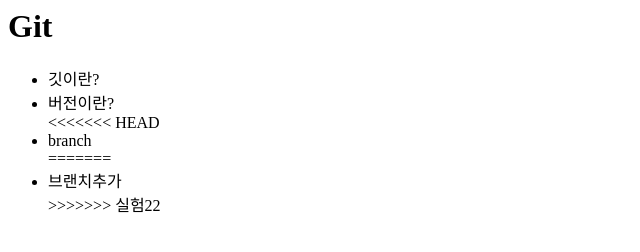
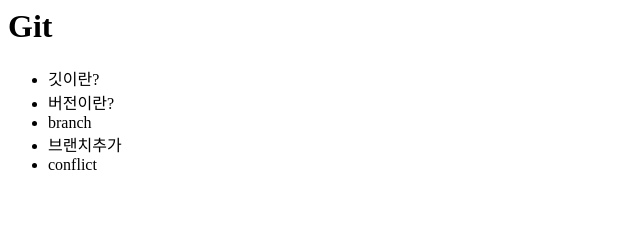
Before and after one commit to masangbeom/opentutorials_git_sangbeom, a plain HTML site: page index.html in a window 1280 px wide. Shown: the whole page, without its empty margins (0-640 px from the left). Drawn offline with Linux system fonts and the light colour scheme.

Commit message:
add conflict

```diff
--- a/index.html
+++ b/index.html
@@ -9,11 +9,9 @@
         <ul>
             <li>깃이란?</li>
             <li>버전이란?</li>
-<<<<<<< HEAD
             <li>branch</li>
-=======
             <li>브랜치추가</li>
->>>>>>> 실험22
+            <li>conflict</li>
         </ul>
     </body>
 </html>
```
